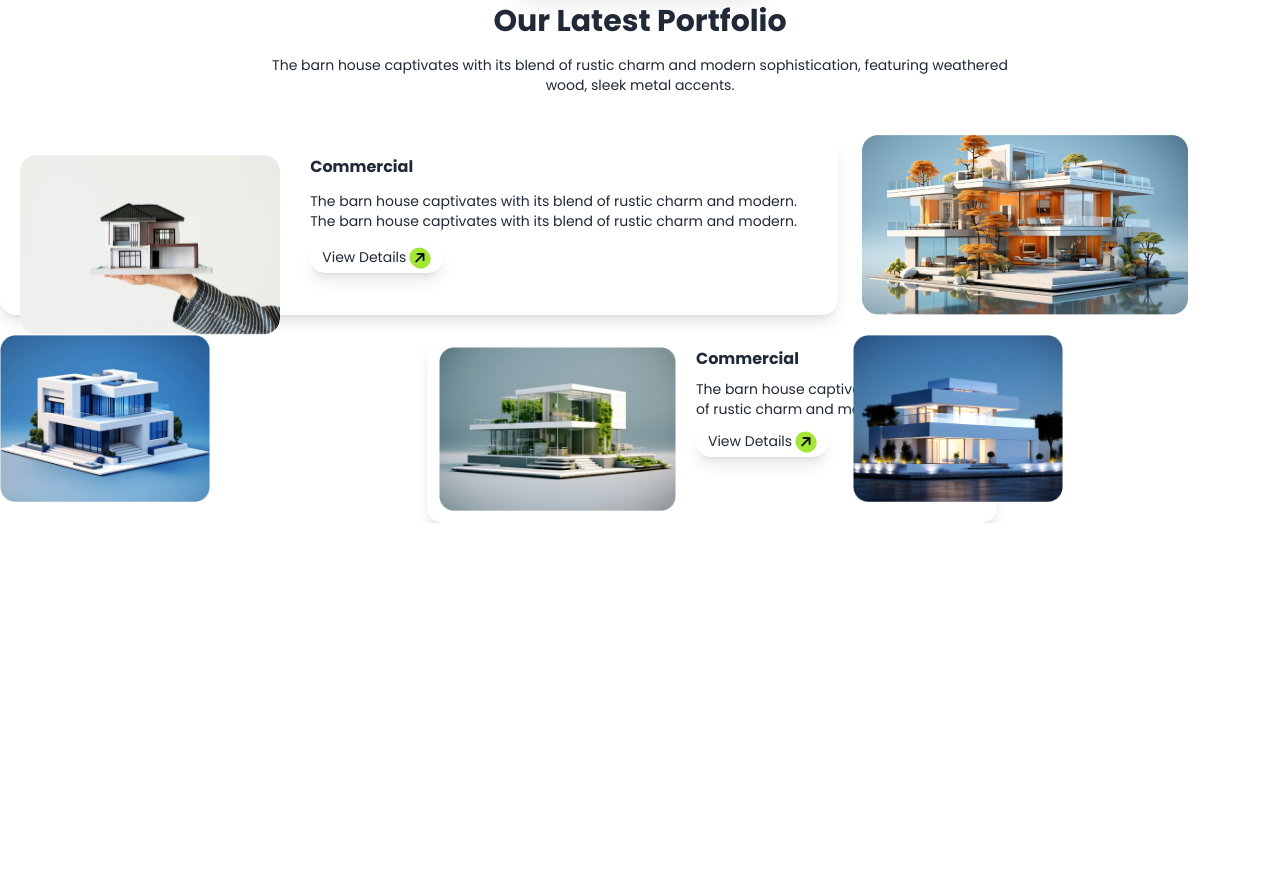
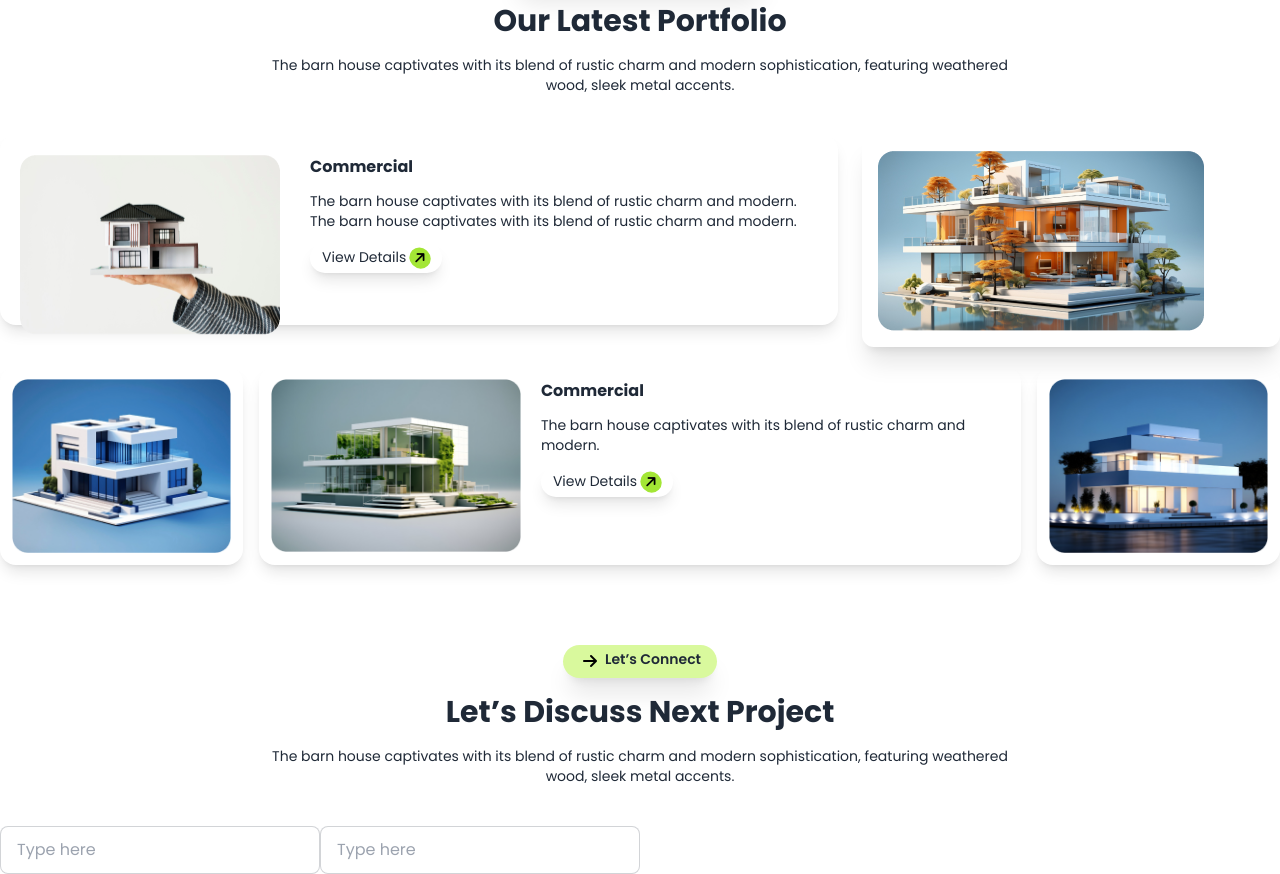
Before and after one commit to Mahade-786/Assignment-03, a plain HTML site: page index.html in a window 1280 px wide. Shown: the part 1774-2648 px from the top of the page. Before the commit the page ends 2297 px from the top, so only its background shows below. Drawn offline with nearby package versions, Linux system fonts and the light colour scheme.

Commit message:
added one part of main section

```diff
--- a/index.html
+++ b/index.html
@@ -38,9 +38,13 @@
                 <li><a>Contact Us</a></li>
               </ul>
             </div>
-            <div class=" navbar-end">
+            <div class="navbar-end ">
+               <div class="hidden lg:block">
                 <i class="fa-solid fa-magnifying-glass bg-stone-200 mr-2 rounded-2xl px-2 py-2"></i>
                 <i class="fa-solid fa-cart-shopping  bg-stone-200 mr-2 rounded-2xl px-2 py-2"></i>
+               </div>
+                <div class="lg:block hidden">
+
 
                    <button class="flex bg-lime-400 px-4 py-2 gap-1 rounded-3xl">
                     <div>
@@ -50,6 +54,10 @@
                         <i class="fa-solid fa-arrow-right bg-black text-white rounded-2xl px-1 py-1 -rotate-45"></i>
                     </div>
                    </button>
+                </div>
+                <div class="block lg:hidden">
+                    <i class="fa-solid fa-bars"></i>
+                </div>
             </div>
 
         </div>
@@ -159,7 +167,7 @@
          </section>
 
          <!-- Portfolio section -->
-      <section>
+          <section class="mb-20">
             <div class="mb-10 space-y-4">
                 <button class="flex px-5 py-2 gap-1 rounded-3xl shadow-xl mx-auto">
                     <div>
@@ -176,7 +184,7 @@
             <div class="mb-5 ">
                 <!-- Card-1 -->
                  <div class="flex flex-col lg:flex-row gap-6">
-                <div class="flex shadow-lg gap-5 w-2/3 rounded-2xl p-5 h-[180px]">
+                    <div class="flex shadow-lg gap-5 w-2/3 rounded-2xl p-5 h-[190px]">
                        <div class="w-[520px]">
                         <img src="./assets/img1.png" alt="">
                        </div>
@@ -194,25 +202,23 @@
                        </div>
                     </div>
 
-                <div class="w-[426px]">
+                    <div class="w-[426px] p-4 shadow-xl rounded-xl">
                         <img src="./assets/img2.png" alt="">
                     </div>
 
                  </div>
             </div>
 
-        <div>
                 <!-- Card-2 -->
-            <div class="grid grid-cols-1 lg:grid-cols-3">
-                <div class="w-[210px]">
+                <div class="flex lg:flex-row flex-col gap-4">
+                    <div class="shadow-lg rounded-2xl p-3">
                         <img src="./assets/img3.png" alt="">
                     </div>
-
-                   <div class="flex shadow-lg gap-5 rounded-2xl p-3 w-[570px]">
-                   <div>
-                    <img class="w-[400px]" src="./assets/img4.png" alt="">
+                        <div class="flex shadow-lg rounded-2xl gap-5 p-3">
+                            <div class="w-[260px]">
+                             <img src="./assets/img4.png" alt="">
                             </div>
-                   <div class="space-y-2">
+                            <div class="space-y-3">
                              <h2 class="font-bold">Commercial</h2>
                              <p class="text-sm">The barn house captivates with its blend of rustic charm and modern. </p>
                              <button class="flex px-3 py-1 gap-1 shadow-lg rounded-3xl text-sm">
@@ -226,9 +232,34 @@
                             </div>
                          </div>
 
-                <div class="w-[210px] float-end">
+                         <div class="shadow-lg rounded-2xl p-3">
                             <img src="./assets/img5.png" alt="">
                          </div>
+               </div>
+
+          </section>
+
+          <!-- Input section -->
+           <section>
+            <div class="mb-10 space-y-4">
+                <button class="flex px-4 py-1 gap-1 bg-lime-200 rounded-3xl shadow-xl mx-auto">
+                    <div>
+                        <i class="fa-solid fa-arrow-right text-black rounded-2xl px-1 py-1"></i>
+                    </div>
+                    <div>
+                        <p class="text-sm font-semibold">Let’s Connect</p>
+                    </div>
+                </button>
+                <h1 class="font-bold text-3xl text-center">Let’s Discuss Next Project</h1>
+                <p class="text-sm w-3/5 text-center mx-auto">The barn house captivates with its blend of rustic charm and modern sophistication, featuring weathered wood, sleek metal accents.</p>
+            </div>
+            <!-- input field section -->
+             <div class="flex flex-col lg:flex-row">
+                <div>
+                    <input type="text" placeholder="Type here" class="input input-bordered w-full max-w-xs" />
+                </div>
+                <div>
+                    <input type="text" placeholder="Type here" class="input input-bordered w-full max-w-xs" />
                 </div>
              </div>
            </section>
```
Lines whose indentation alone changed are shown as unchanged.
